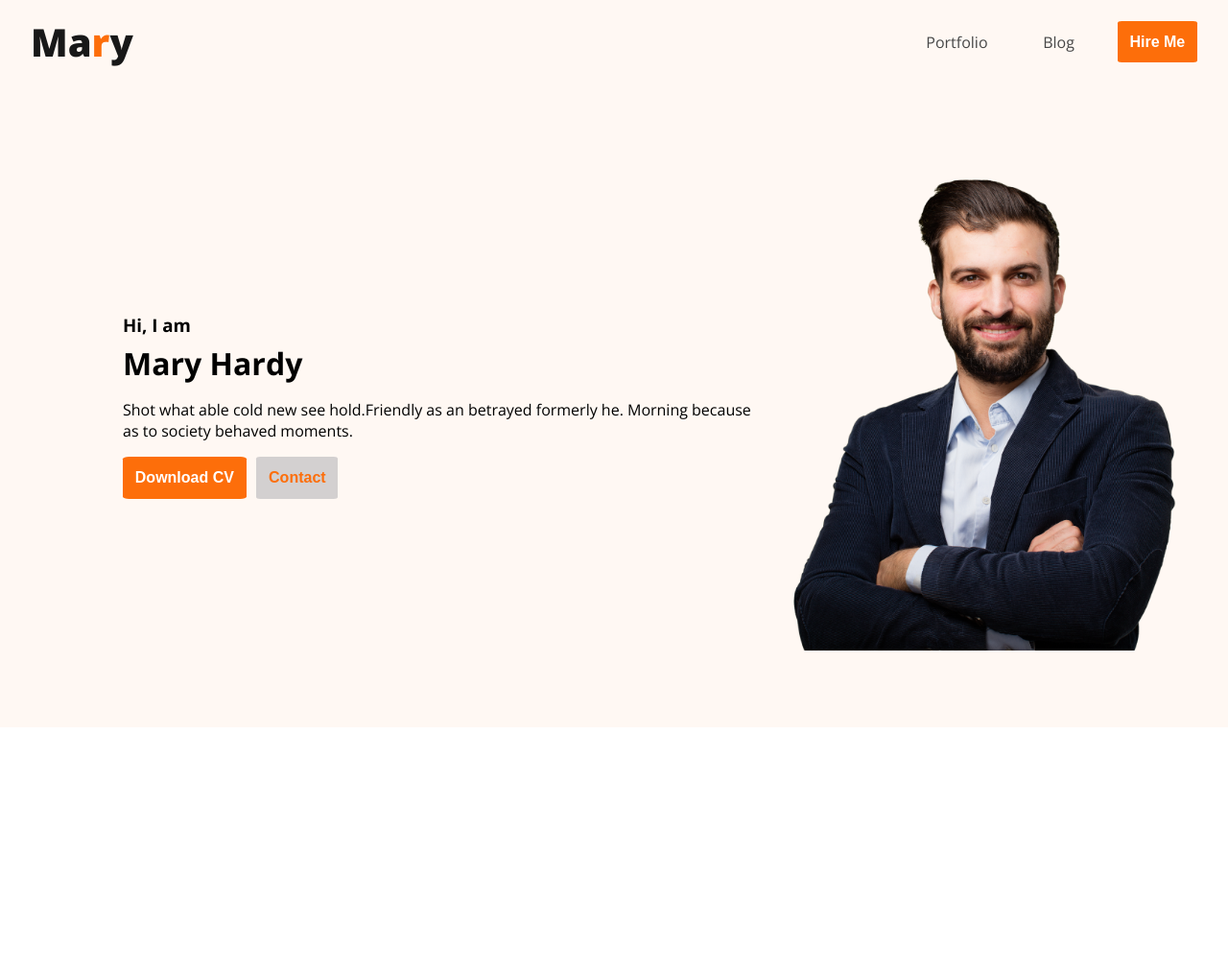
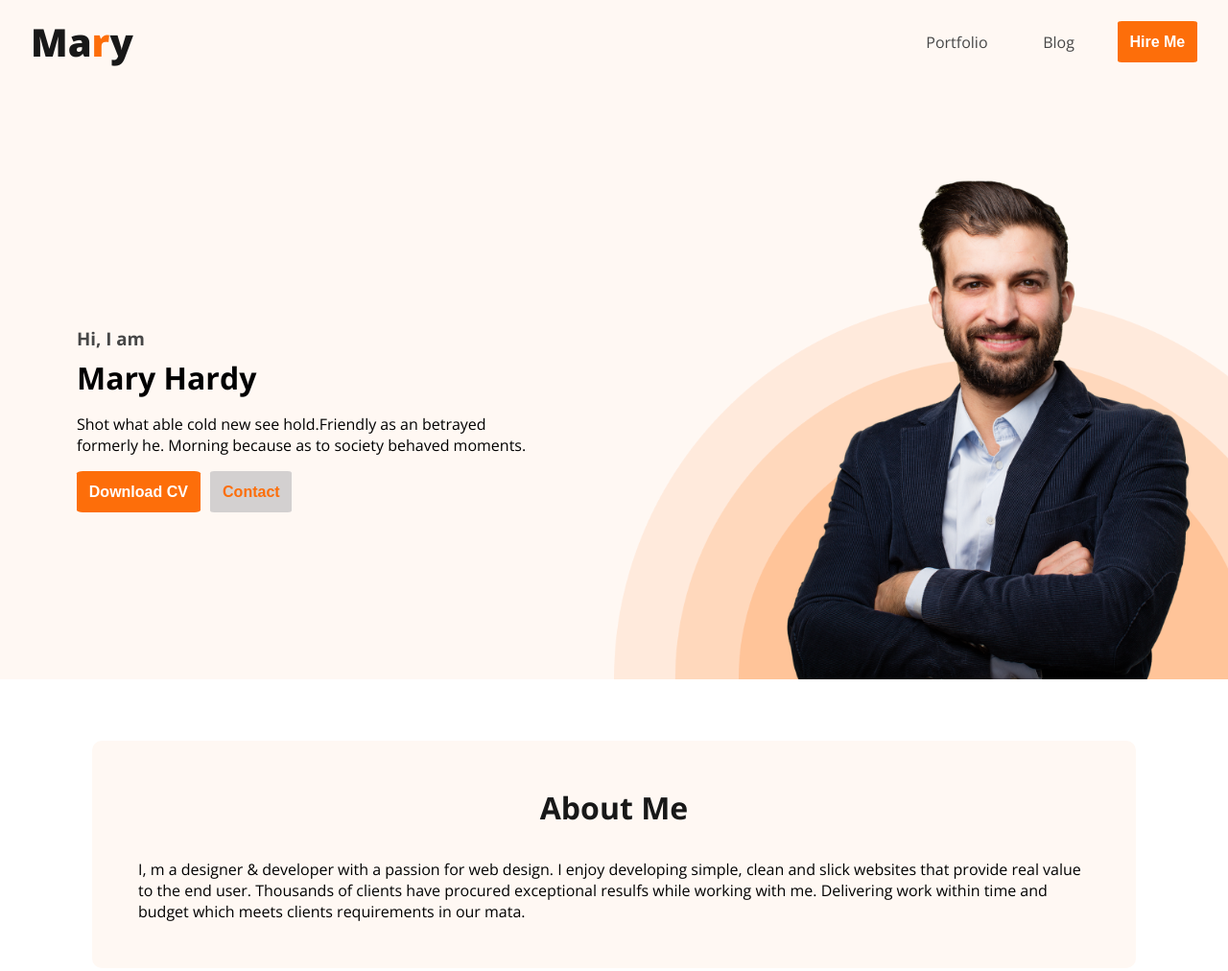
Before and after one commit to justJubair/developer-portfolio, a plain HTML site: page index.html in a window 1280 px wide. Shown: the whole page at 96% size. Before the commit the page ends 800 px from the top, so only its background shows below. Drawn offline with nearby package versions, Linux system fonts and the light colour scheme.

Commit message:
created about section

```diff
--- a/index.html
+++ b/index.html
@@ -35,5 +35,15 @@
             <img width="40%" class="profile-pic" src="images/hardy.png" alt="Profile picture">
         </div>
     </header>
+
+    <main>
+        <!-- About section -->
+        <section>
+            <div class="about-section">
+                    <h3 class="section-title">About Me</h3>
+                    <p>I, m a designer & developer with a passion for web design. I enjoy developing simple, clean and slick websites that provide real value to the end user. Thousands of clients have procured exceptional resulfs while working with me. Delivering work within time and budget which meets clients requirements in our mata.</p>
+            </div>
+        </section>
+    </main>
   </body>
 </html>
--- a/styles/portfolio.css
+++ b/styles/portfolio.css
@@ -1,4 +1,4 @@
-*{
+* {
   margin: 0;
   padding: 0;
   box-sizing: border-box;
@@ -6,16 +6,16 @@
 
 /* Shared css styles */
 body {
-    font-family: 'Open Sans', sans-serif;
+  font-family: "Open Sans", sans-serif;
 }
 
 .orange-color-text {
-    color: #FD6E0A;
+  color: #fd6e0a;
 }
 
 .primary-button {
   color: #fff;
-    background-color: #FD6E0A;
+  background-color: #fd6e0a;
   border: none;
   font-size: 1rem;
   padding: 0.8rem;
@@ -23,6 +23,13 @@ body {
   font-weight: 700;
 }
 
+.section-title {
+  color: #181818;
+  text-align: center;
+  font-size: 2em;
+  font-weight: 700;
+  margin-bottom: 1em;
+}
 
 /* Navigation related styles */
 nav {
@@ -55,32 +62,45 @@ nav a {
 }
 
 /* banner related style */
-
 .header {
-    background-color: #FFF8F3;
+  background-color: #fff8f3;
 }
 
 .banner {
-    padding: 5em 3em 5em 8em;
+  padding: 5em 2em 0em 5em;
   display: flex;
+  justify-content: space-between;
   align-items: center;
+  background-image: url(../images/header_bg.png);
+  background-repeat: no-repeat;
+  background-size: 50%;
+  background-position: bottom right;
+}
+
+.banner-content {
+  max-width: 500px;
+}
+
+.banner-greeting {
+  color: #474747;
 }
 
 .banner-title {
   margin-top: 0.2em;
+  font-weight: 700;
 }
 
 .banner-content p {
   margin-top: 1em;
+  padding-right: 1.5em;
 }
 
 .banner-content button {
   margin-top: 1em;
-
 }
 
 .inverse-primary-button {
-    color: #FD6E0A;
+  color: #fd6e0a;
   background-color: rgb(211, 208, 208);
   border: none;
   font-size: 1rem;
@@ -89,3 +109,12 @@ nav a {
   font-weight: 700;
   margin-left: 0.4em;
 }
+
+/* About section related styles */
+.about-section {
+  border-radius: 10px;
+  background: #fff8f3;
+  width: 85%;
+  margin: 4em auto;
+  padding: 3rem;
+}
```
Lines whose indentation alone changed are shown as unchanged.
